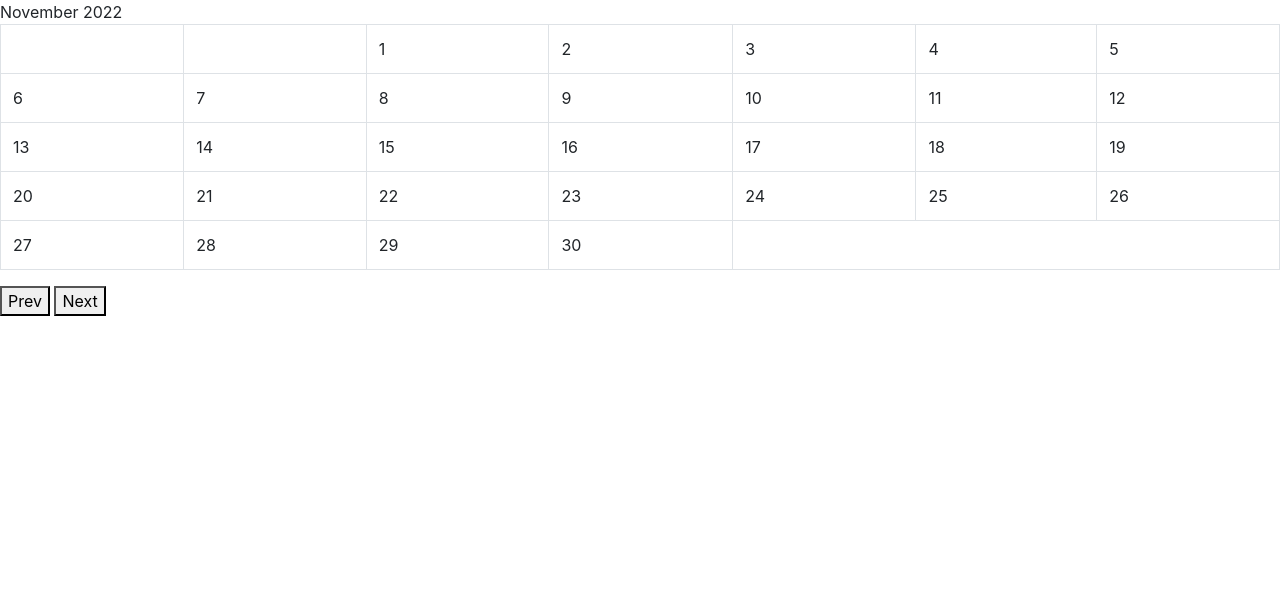
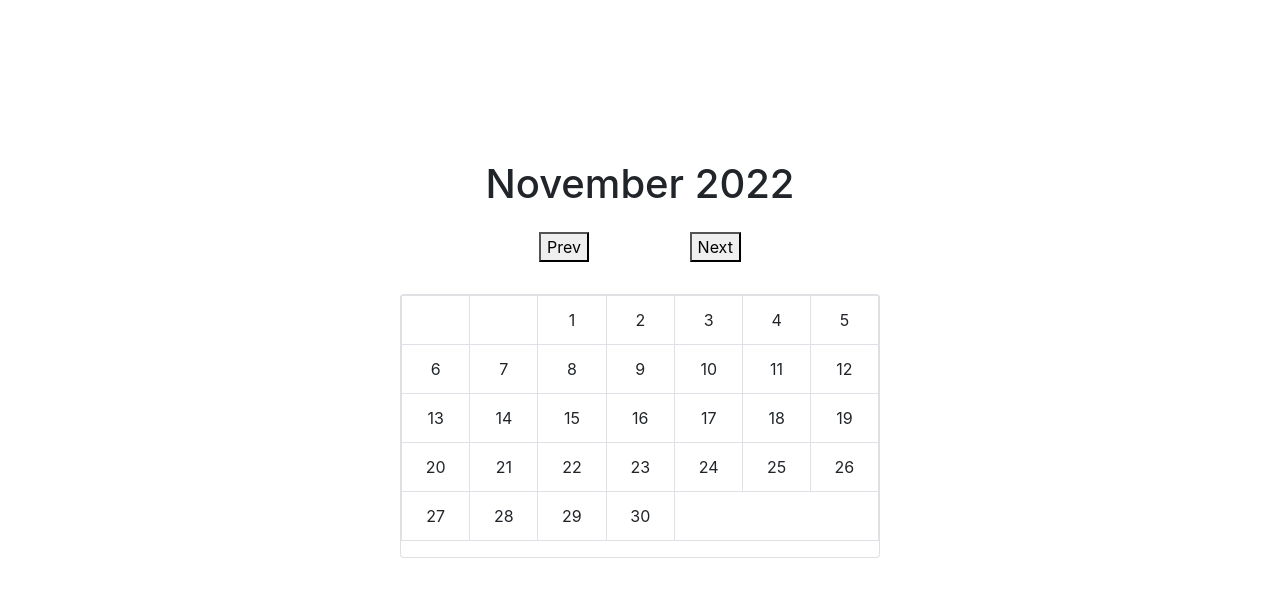
Before and after one commit to brainuser5705/seinfield, a website: page index.html in a window 1280 px wide. Drawn offline with nearby package versions, Linux system fonts and the light colour scheme.

Commit message:
Added new styling to the calendar

```diff
--- a/index.html
+++ b/index.html
@@ -5,12 +5,17 @@
         <script src="script.js"></script>
     </head>
     <body onload="generateMonth(new Date())">
-        <div id="title">Placeholder</div>
-        <table id="calendar" class="table table-bordered">
+        <div style="margin:10em; text-align: center;">
+            <h1 id="title">Placeholder</h1>
+            <button onclick="decrementCurrentMonth()" style="margin-top:1em; margin-left:3em; margin-right:3em; margin-bottom: 2em;">Prev</button>
+            <button onclick="incrementCurrentMonth()" style="margin-top:1em; margin-left:3em; margin-right:3em; margin-bottom: 2em;">Next</button>
+            <div style="margin-left: 15em; margin-right:15em;">
+                <div class="card">
+                    <table id="calendar" class="table table-bordered"></table>
+                </div>
+            </div>
 
-        </table>
-        <button onclick="decrementCurrentMonth()">Prev</button>
-        <button onclick="incrementCurrentMonth()">Next</button>
+        </div>
     </body>
     <script src="https://code.jquery.com/jquery-3.2.1.slim.min.js" integrity="sha384-KJ3o2DKtIkvYIK3UENzmM7KCkRr/rE9/Qpg6aAZGJwFDMVNA/GpGFF93hXpG5KkN" crossorigin="anonymous"></script>
         <script src="https://cdn.jsdelivr.net/npm/popper.js@1.12.9/dist/umd/popper.min.js" integrity="sha384-ApNbgh9B+Y1QKtv3Rn7W3mgPxhU9K/ScQsAP7hUibX39j7fakFPskvXusvfa0b4Q" crossorigin="anonymous"></script>
```
